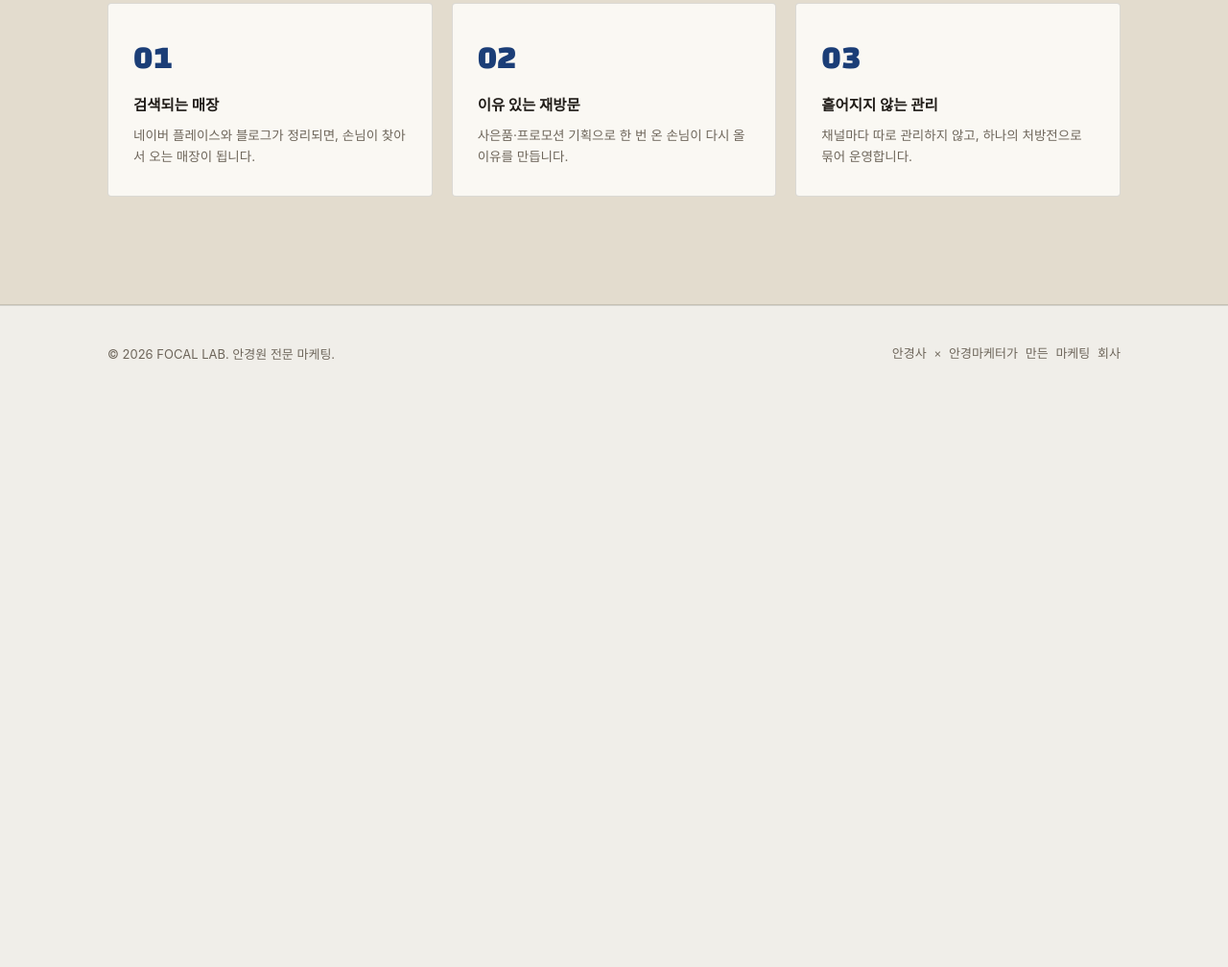
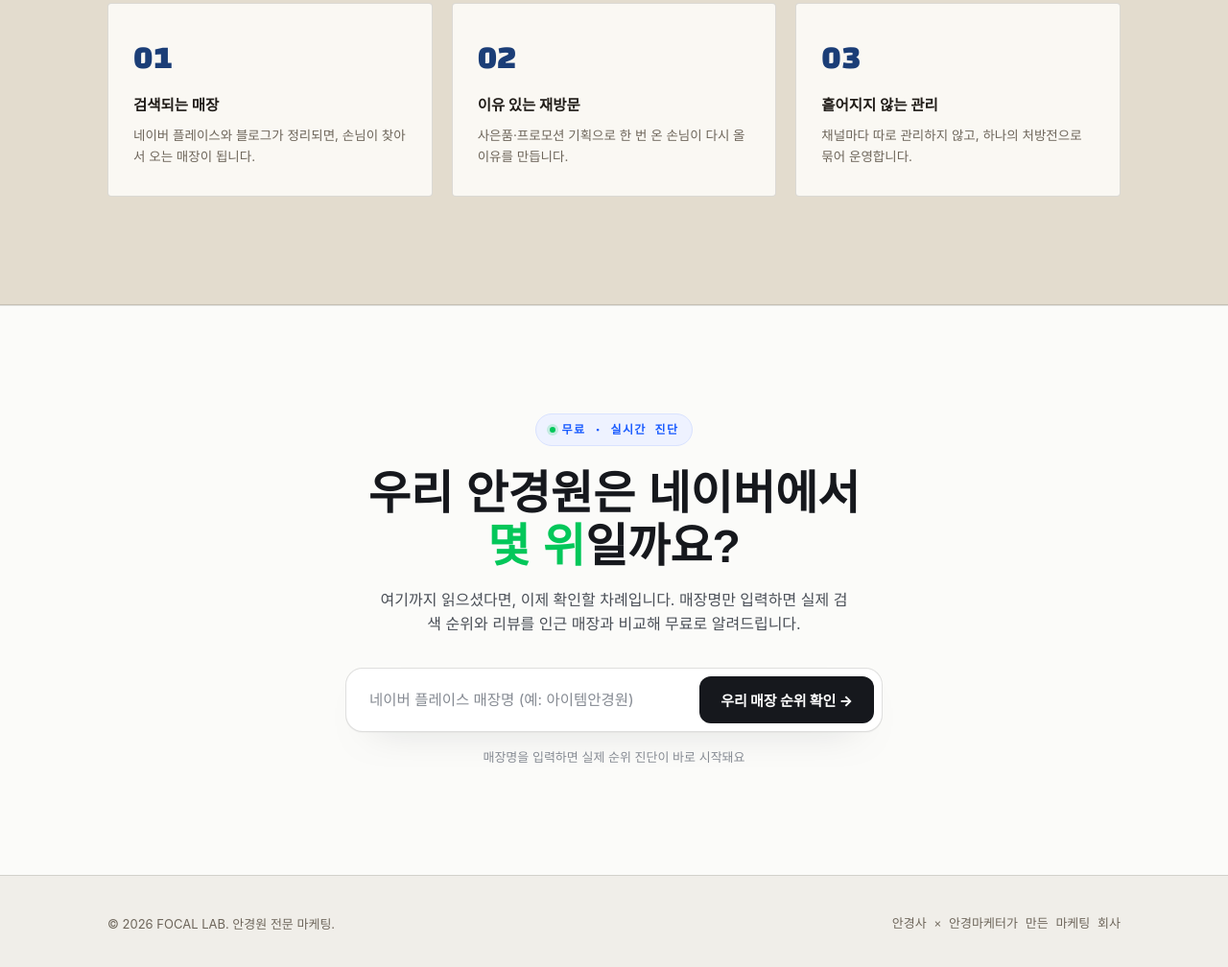
Before and after one commit to focallab-marketing/focallab-site, a website: page index.html in a window 1280 px wide. Shown: the part 3546-4554 px from the top of the page at 96% size. Before the commit the page ends 3966 px from the top, so only its background shows below. Drawn offline with Linux system fonts and the light colour scheme; a web font is replaced by a local one.

Commit message:
Update index.html

```diff
--- a/index.html
+++ b/index.html
@@ -210,6 +210,22 @@ display:block; margin-bottom:16px; letter-spacing:.08em;
 .result-card p{font-size:13.5px; color:var(--ink-soft); margin:0;}
 @media (max-width:800px){ .results-grid{grid-template-columns:1fr;} }
 
+/* ---------- FINAL CTA (diagnose 화면과 통일) ---------- */
+.final-cta{background:#fbfbf9; color:#16181d; text-align:center; border-top:1px solid var(--line);}
+.final-cta .cta-eyebrow{display:inline-flex; align-items:center; gap:7px; font-family:'IBM Plex Mono',monospace; font-size:12px; font-weight:600; letter-spacing:.12em; text-transform:uppercase; color:#1b5cff; background:#eef2ff; border:1px solid #d9e2ff; padding:6px 14px; border-radius:100px; margin:0 0 22px;}
+.final-cta .cta-eyebrow .dot{width:6px; height:6px; border-radius:50%; background:#03c75a; box-shadow:0 0 0 3px rgba(3,199,90,.18);}
+.final-cta h2{font-family:'Pretendard Variable','Pretendard',sans-serif; font-weight:700; font-size:clamp(30px,4vw,48px); line-height:1.15; margin:0 0 16px; color:#16181d;}
+.final-cta h2 em{font-style:normal; font-weight:800; color:#03c75a;}
+.final-cta p.cta-lede{font-size:16px; color:#4a4f57; max-width:500px; margin:0 auto 32px;}
+.final-search{display:flex; gap:8px; max-width:560px; margin:0 auto; background:#fff; border:1px solid var(--line); border-radius:18px; padding:8px; box-shadow:0 1px 0 rgba(33,29,25,.04), 0 18px 40px -30px rgba(20,24,33,.5);}
+.final-search input{flex:1; border:none; background:transparent; padding:14px 16px; font-size:15.5px; color:#16181d; font-family:inherit;}
+.final-search input::placeholder{color:#868b93;}
+.final-search input:focus{outline:none;}
+.final-search button{border:none; border-radius:12px; padding:14px 22px; background:#16181d; color:#fff; font-weight:800; font-size:15px; cursor:pointer; white-space:nowrap; font-family:inherit; transition:background .15s, transform .12s;}
+.final-search button:hover{background:#000; transform:translateY(-1px);}
+.final-note{font-size:13px; color:#868b93; margin:16px 0 0;}
+@media (max-width:520px){ .final-search{flex-direction:column;} .final-search button{padding:15px;} }
+
 footer{padding:40px 0; border-top:1px solid var(--line);}
 .footer-inner{display:flex; justify-content:space-between; align-items:center; flex-wrap:wrap; gap:16px; font-size:13px; color:var(--ink-soft);}
 
@@ -378,6 +394,19 @@ footer{padding:40px 0; border-top:1px solid var(--line);}
 </div>
 </section>
 
+<section class="final-cta">
+<div class="wrap">
+<span class="cta-eyebrow" data-reveal><span class="dot"></span>무료 · 실시간 진단</span>
+<h2 data-reveal>우리 안경원은 네이버에서<br><em>몇 위</em>일까요?</h2>
+<p class="cta-lede" data-reveal>여기까지 읽으셨다면, 이제 확인할 차례입니다. 매장명만 입력하면 실제 검색 순위와 리뷰를 인근 매장과 비교해 무료로 알려드립니다.</p>
+<form class="final-search" data-reveal onsubmit="return goDiagnose(event)">
+<input id="ctaQuery" type="text" placeholder="네이버 플레이스 매장명 (예: 아이템안경원)" autocomplete="off">
+<button type="submit">우리 매장 순위 확인 →</button>
+</form>
+<p class="final-note" data-reveal>매장명을 입력하면 실제 순위 진단이 바로 시작돼요</p>
+</div>
+</section>
+
 <footer>
 <div class="wrap footer-inner">
 <span>© 2026 FOCAL LAB. 안경원 전문 마케팅.</span>
@@ -391,6 +420,14 @@ const io = new IntersectionObserver((entries)=>{
   entries.forEach(e=>{ if(e.isIntersecting){ e.target.classList.add('in'); } });
 }, {threshold:.14});
 document.querySelectorAll('[data-reveal]').forEach(el=>io.observe(el));
+
+/* 하단 CTA: 입력한 매장명을 diagnose.html로 넘겨 바로 검색되게 함 */
+function goDiagnose(e){
+  e.preventDefault();
+  var q = document.getElementById('ctaQuery').value.trim();
+  window.location.href = '/diagnose.html' + (q ? ('?q=' + encodeURIComponent(q)) : '');
+  return false;
+}
 </script>
 
 </body>
```
